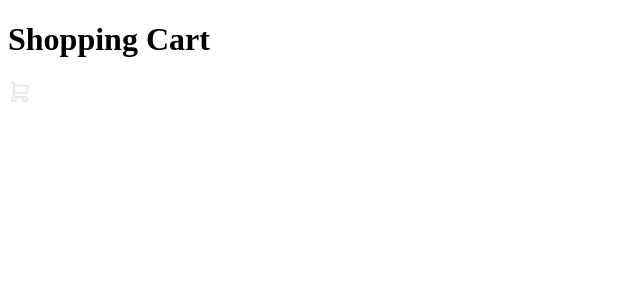
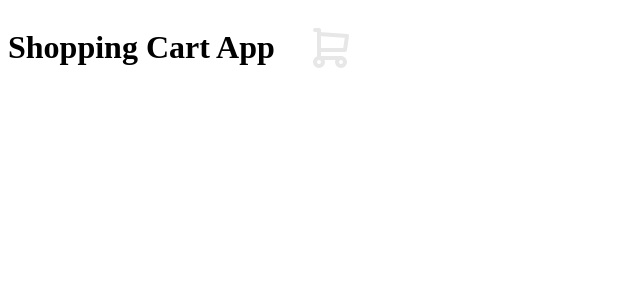
Before and after one commit to HeberRios/rc-shopping-cart-js, a React (Vite) app: page / in a window 1280 px wide. Shown: the top 300 px of the page, without its empty margins (0-640 px from the left). Built offline with nearby package versions, Linux system fonts and the light colour scheme; the HTML template or start-up script is replaced by a standard one.

Commit message:
Add the Header component

```diff
--- a/src/App.jsx
+++ b/src/App.jsx
@@ -1,12 +1,10 @@
+import { Header } from './components/Header';
+import './app.css';
+
 function App() {
   return (
     <>
-      <h1>Shopping Cart</h1>
-      <img
-        src='../src/assets/icons/shopping-cart.svg'
-        alt='white shopping cart'
-        className='cart-icon'
-      />
+      <Header />
     </>
   );
 }
--- /dev/null
+++ b/src/app.css
@@ -0,0 +1,8 @@
+.header-section {
+  display: flex;
+  gap: 2rem;
+}
+
+.header-cart-icon {
+  width: 3rem;
+}
--- /dev/null
+++ b/src/components/Header.jsx
@@ -0,0 +1,12 @@
+export function Header() {
+  return (
+    <header className='header-section'>
+      <h1>Shopping Cart App</h1>
+      <img
+        src='../../src/assets/icons/shopping-cart.svg'
+        alt='white shopping cart'
+        className='header-cart-icon'
+      />
+    </header>
+  );
+}
```
